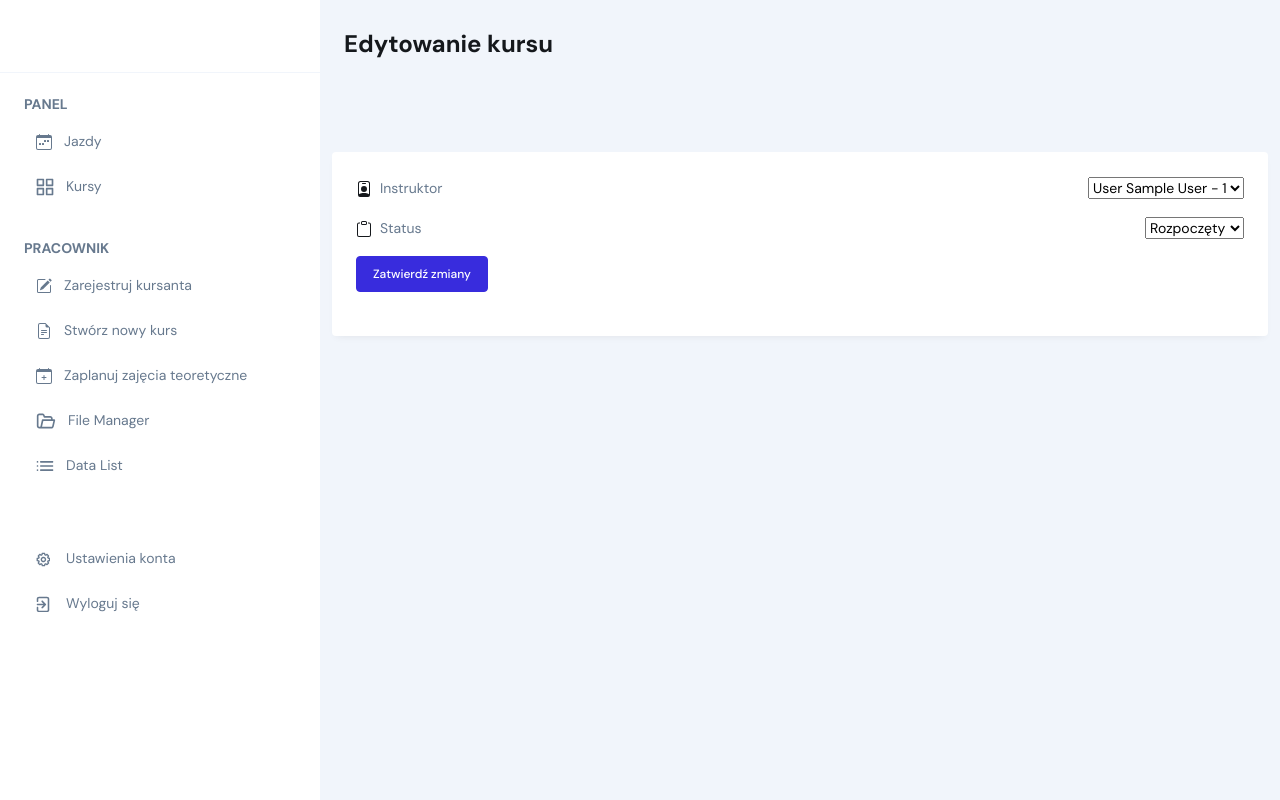
After one commit to DBorner/polish-driving-school-platform, a Django app: page /courses/1/edit/ in a window 1280 px wide. The commit adds this page. Run offline with Django 4.2, Linux system fonts and the light colour scheme; a user stored in the database is signed in; tables that the repository leaves empty hold one stand-in row (values such as "Sample post"); some libraries are stand-ins or nearby versions.

Commit message:
Added edit course view

```diff
--- a/oskplatform/course/templates/course_create.html
+++ b/oskplatform/course/templates/course_create.html
@@ -1,6 +1,6 @@
 {% extends 'base_course.html' %}
 
-{% block title %}Umawianie jazdy{% endblock %}
+{% block title %}Tworzenie nowe kursu{% endblock %}
 
 {% block content %}
 <div>
--- a/oskplatform/course/templates/course_detail.html
+++ b/oskplatform/course/templates/course_detail.html
@@ -68,7 +68,7 @@
                 {% if user.permissions_type == "I" %}
                 <a class="btn btn-primary" href="/practical/create/{{course.id}}">Umów jazdę</a>
                 {% elif user.permissions_type == "E" or user.permissions_type == "A" %}
-                <a class="btn btn-primary" href="/course/edit/{{course.id}}">Edytuj kurs</a>
+                <a class="btn btn-primary" href="/courses/{{course.id}}/edit">Edytuj kurs</a>
                 {% endif %}
             </div>
 
--- /dev/null
+++ b/oskplatform/course/templates/course_edit.html
@@ -0,0 +1,63 @@
+{% extends 'base_course.html' %}
+
+{% block title %}Edytowanie kursu{% endblock %}
+
+{% block content %}
+<div>
+    <form action="#" method="post">
+    {% csrf_token %}
+
+    <section class="py-8">
+      <div class="container">
+        <div class="p-6 bg-white rounded shadow">
+
+          <div class="mb-5">
+
+          <div class="d-flex mb-4 align-items-center justify-content-between">
+            <div class="d-flex align-items-center">
+              <span class="me-2 d-inline-block">
+                <svg xmlns="http://www.w3.org/2000/svg" width="16" height="16" fill="currentColor" class="bi bi-person-badge" viewBox="0 0 16 16">
+                    <path d="M6.5 2a.5.5 0 0 0 0 1h3a.5.5 0 0 0 0-1h-3zM11 8a3 3 0 1 1-6 0 3 3 0 0 1 6 0z"/>
+                    <path d="M4.5 0A2.5 2.5 0 0 0 2 2.5V14a2 2 0 0 0 2 2h8a2 2 0 0 0 2-2V2.5A2.5 2.5 0 0 0 11.5 0h-7zM3 2.5A1.5 1.5 0 0 1 4.5 1h7A1.5 1.5 0 0 1 13 2.5v10.795a4.2 4.2 0 0 0-.776-.492C11.392 12.387 10.063 12 8 12s-3.392.387-4.224.803a4.2 4.2 0 0 0-.776.492V2.5z"/>
+                  </svg>
+              </span>
+              <span class="small text-secondary">Instruktor</span>
+            </div>
+            <span class="small"><select name="instructor">
+                {% for instructor in instructors %}
+                <option value={{instructor.id}}>{{instructor.full_name}} - {{instructor.id}}</option>
+                {% endfor %}
+              </select></span>
+          </div>
+
+          <div class="d-flex mb-4 align-items-center justify-content-between">
+            <div class="d-flex align-items-center">
+              <span class="me-2 d-inline-block">
+                <svg xmlns="http://www.w3.org/2000/svg" width="16" height="16" fill="currentColor" class="" viewbox="0 0 16 16">
+                    <path d="M4 1.5H3a2 2 0 0 0-2 2V14a2 2 0 0 0 2 2h10a2 2 0 0 0 2-2V3.5a2 2 0 0 0-2-2h-1v1h1a1 1 0 0 1 1 1V14a1 1 0 0 1-1 1H3a1 1 0 0 1-1-1V3.5a1 1 0 0 1 1-1h1v-1z"></path>
+                    <path d="M9.5 1a.5.5 0 0 1 .5.5v1a.5.5 0 0 1-.5.5h-3a.5.5 0 0 1-.5-.5v-1a.5.5 0 0 1 .5-.5h3zm-3-1A1.5 1.5 0 0 0 5 1.5v1A1.5 1.5 0 0 0 6.5 4h3A1.5 1.5 0 0 0 11 2.5v-1A1.5 1.5 0 0 0 9.5 0h-3z"></path>
+                  </svg>
+              </span>
+              <span class="small text-secondary">Status</span>
+            </div>
+            <span class="small"><select name="status">
+                <option value='R'>Rozpoczęty</option>
+                <option value='Z'>Zakończony</option>
+                <option value='A'>Anulowany</option>
+              </select></span>
+          </div>
+
+          <div class="row">
+            <div class="col-12 col-sm-6 mb-2 mb-sm-0">
+                <button class="btn btn-primary" type="submit">Zatwierdź zmiany</button>
+            </div>
+            <div class="col-12 col-sm-6">
+
+            </div>
+          </div>
+        </div>
+      </div>
+    </section>
+    </div>
+    </form>
+{% endblock content %}
--- a/oskplatform/course/views.py
+++ b/oskplatform/course/views.py
@@ -5,7 +5,7 @@ from password_generator import PasswordGenerator
 from users.models import CustomUser, Student, Employee, Instructor, Qualification
 from course.models import PracticalLesson, Course, Category, Vehicle
 from django.utils import timezone
-from course.forms import NewStudentForm, SetPasswordForm, EditPracticalLessonForm, CreatePracticalLessonForm, CreateCourseForm
+from course.forms import NewStudentForm, SetPasswordForm, EditPracticalLessonForm, CreatePracticalLessonForm, CreateCourseForm, EditCourseForm
 from django.contrib import messages
 from django.shortcuts import redirect
 from course.utils import check_instructor_qualifications
@@ -334,6 +334,46 @@ def create_course_view(request, student_id=None):
     return HttpResponse(template.render(context, request))
 
 @login_required(login_url='/login')
+def edit_course_view(request, course_id):
+
+    template = loader.get_template('course_edit.html')
+    if request.user.permissions_type not in {'A', 'E'}:
+        messages.error(request, 'Nie masz uprawnień do tej strony')
+        return redirect('/courses')
+    if not Course.objects.filter(pk=course_id).exists():
+        messages.error(request, 'Nie ma takiego kursu')
+        return redirect('/courses')
+
+    if request.method == 'POST':
+        print(request.POST)
+        form = EditCourseForm(request.POST)
+        if form.is_valid() and check_instructor_qualifications(form.cleaned_data['instructor'], Course.objects.get(pk=course_id).category):
+            course = Course.objects.get(pk=course_id)
+            course.instructor = form.cleaned_data['instructor']
+            course.course_status = form.cleaned_data['status']
+            course.save()
+            messages.success(request, 'Zmieniono dane kursu')
+            return redirect(f'/courses/{course_id}')
+        else:
+            messages.error(request, 'Wprowadzono niepoprawne dane')
+            return redirect(f'/courses/{course_id}/edit')
+
+    course = Course.objects.get(pk=course_id)
+    instructors = []
+    for instructor in Instructor.objects.filter(is_active=True):
+        instructors.append(instructor)
+    if course.instructor != None:
+        instructors.remove(course.instructor)
+        instructors.insert(0, course.instructor)
+    else:
+        instructors.insert(0, None)
+    context = {
+        'course': course,
+        'instructors': instructors
+    }
+    return HttpResponse(template.render(context, request))
+
+@login_required(login_url='/login')
 def register_student_view(request):
     template = loader.get_template('register_student.html')
     if request.user.permissions_type not in {'A', 'E'} :
--- a/oskplatform/oskplatform/urls.py
+++ b/oskplatform/oskplatform/urls.py
@@ -22,6 +22,7 @@ urlpatterns = [
     path('courses/<int:course_id>/', course_views.course_detail_view),
     path('courses/create/', course_views.create_course_view),
     path('courses/create/<int:student_id>/', course_views.create_course_view),
+    path('courses/<int:course_id>/edit/', course_views.edit_course_view),
     path('practical/<int:practical_id>/', course_views.practical_detail_view),
     path('practical/<int:practical_id>/change_status/', course_views.change_practical_lesson_status_view),
     path('practical/<int:practical_id>/edit/', course_views.edit_practical_lesson_view),
```
Also changed, not shown: oskplatform/course/forms.py (+10 -0 lines).
